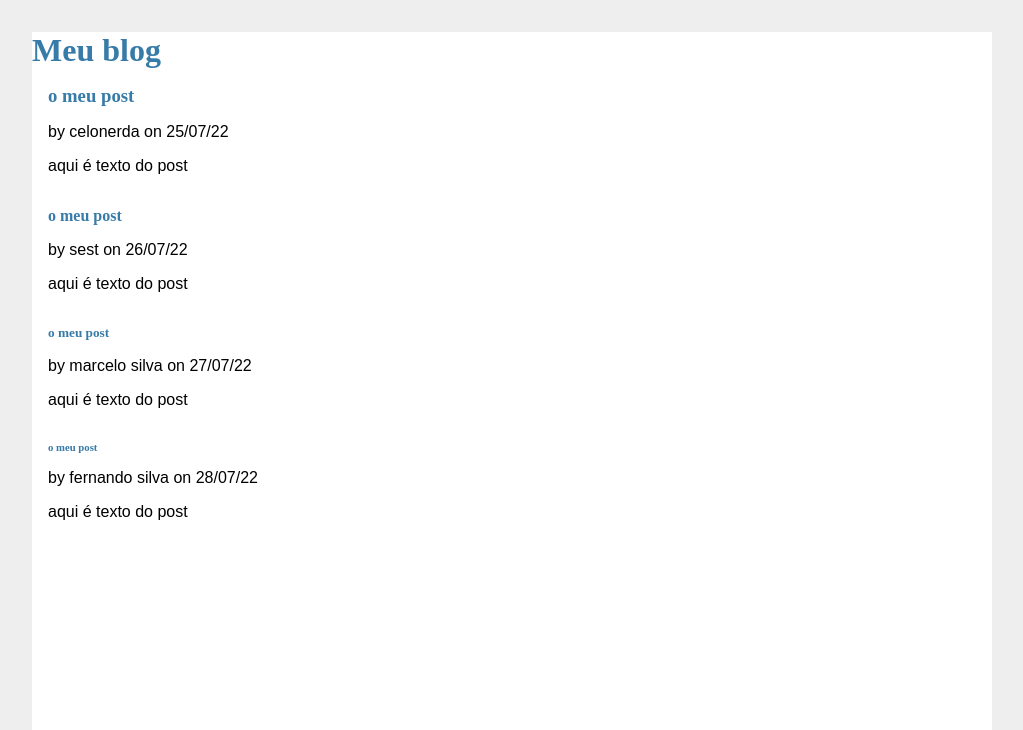
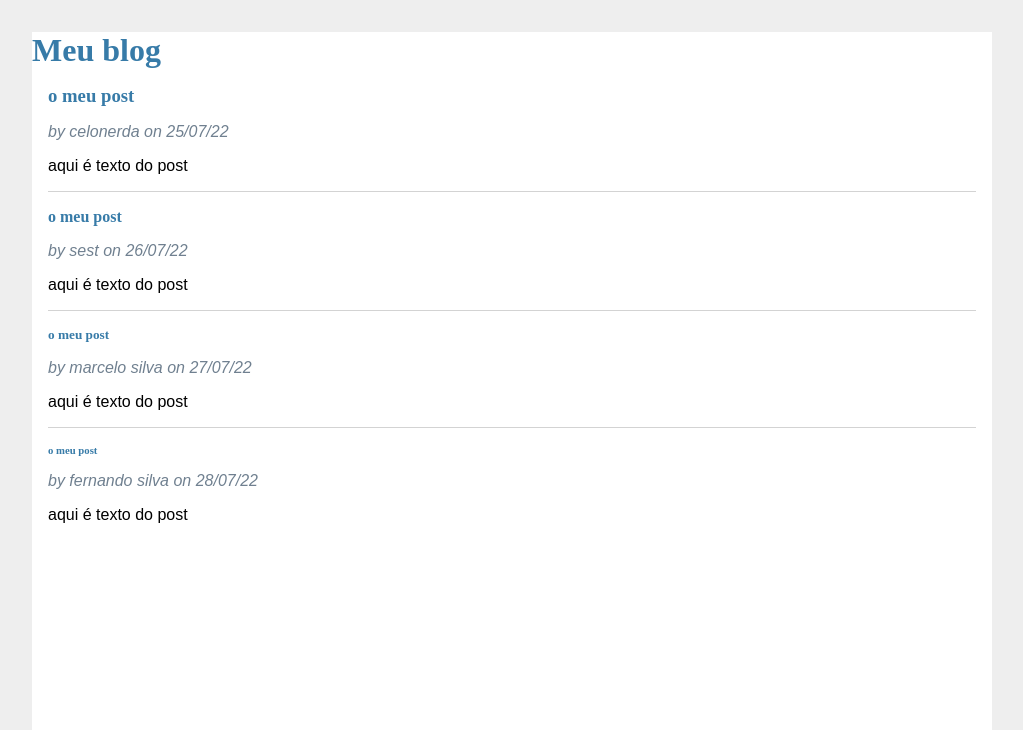
Before and after one commit to marcelopereiraB/ProjetoOCEAN, a Flask app: page / in a window 1280 px wide. Shown: the top 730 px of the page, without its empty margins (128-1151 px from the left). Run offline with Flask 2, Linux system fonts and the light colour scheme.

Commit message:
progresso

```diff
--- a/static/style.css
+++ b/static/style.css
@@ -15,7 +15,7 @@ h1{
 }
 hr{
     border: none;
-    border-top: 1px lightgray;
+    border-top: 1px solid lightgray;
 }
 .content{
     padding: 0 1rem 1rem;
@@ -23,7 +23,7 @@ hr{
 .post > header > div:first-of-type{
     flex: auto;
 }
-.pos .about{
+.post .about{
     color: slategray;
     font-style: italic;
 }
```
